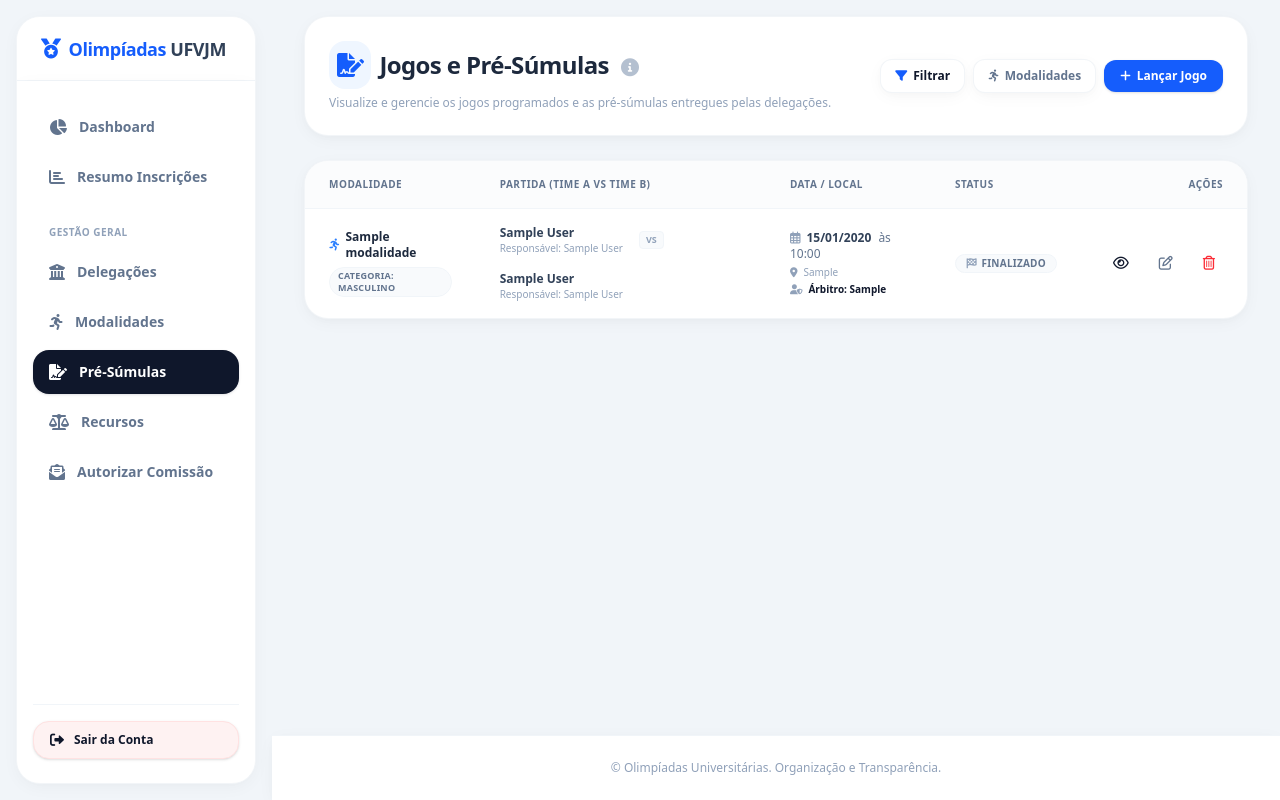
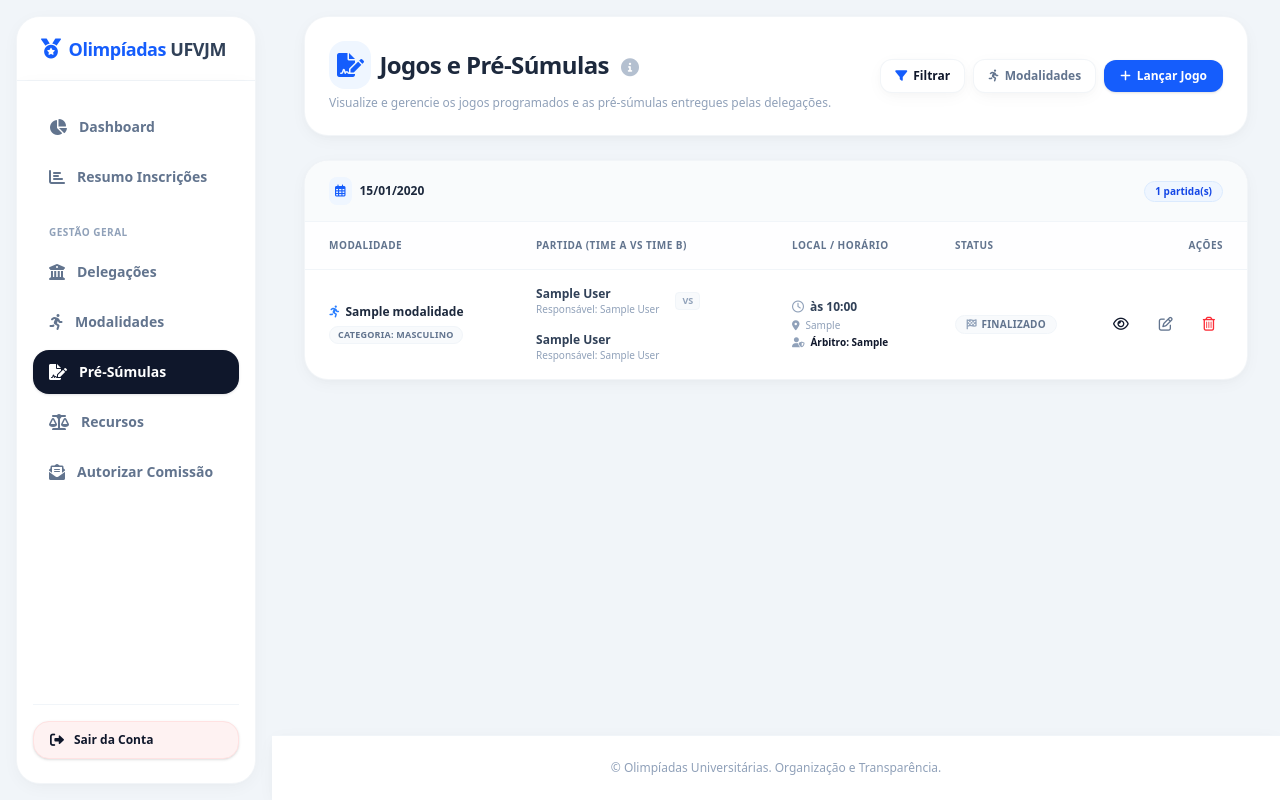
Before and after one commit to danielrp9/olimpiadas-ufvjm, a Django app: page /presumulas/ in a window 1280 px wide. Run offline with Django 5.2, Linux system fonts and the light colour scheme; a user stored in the database is signed in; tables that the repository leaves empty hold one stand-in row (values such as "Sample post"); style sheets or scripts are compiled from the project's sources; some libraries are stand-ins or nearby versions.

Commit message:
style: agrupar listagem de pre-sumulas por data na interface

```diff
--- a/core/templates/core/presumula_list.html
+++ b/core/templates/core/presumula_list.html
@@ -93,21 +93,38 @@
         </form>
     </div>
 
-    <!-- Tabela de Jogos / Rodadas -->
+    {% regroup jogos by data_jogo as jogos_por_data %}
+
+    <!-- Tabela de Jogos / Rodadas por Data -->
+    <div class="space-y-6">
+        {% for group in jogos_por_data %}
             <div class="bg-white border border-slate-200/60 rounded-3xl overflow-hidden shadow-md">
+                <!-- Cabeçalho do Dia -->
+                <div class="bg-slate-50/80 px-6 py-4 border-b border-slate-100 flex items-center justify-between">
+                    <h3 class="text-xs font-bold text-slate-800 flex items-center gap-2">
+                        <span class="p-1.5 bg-blue-50 text-blue-600 rounded-lg">
+                            <i class="far fa-calendar-alt"></i>
+                        </span>
+                        {{ group.grouper|date:"d/m/Y" }}
+                    </h3>
+                    <span class="inline-flex items-center px-2.5 py-0.5 rounded-full text-[10px] font-bold bg-blue-50 text-blue-700 border border-blue-100">
+                        {{ group.list|length }} partida(s)
+                    </span>
+                </div>
+
                 <div class="overflow-x-auto">
                     <table class="w-full text-left border-collapse">
                         <thead>
-                    <tr class="bg-slate-50/50 border-b border-slate-100 text-slate-500 text-[10px] font-bold uppercase tracking-wider">
-                        <th class="px-6 py-4">Modalidade</th>
-                        <th class="px-6 py-4">Partida (Time A vs Time B)</th>
-                        <th class="px-6 py-4">Data / Local</th>
-                        <th class="px-6 py-4">Status</th>
+                            <tr class="bg-slate-50/20 border-b border-slate-100 text-slate-500 text-[10px] font-bold uppercase tracking-wider">
+                                <th class="px-6 py-4 w-1/4">Modalidade</th>
+                                <th class="px-6 py-4 w-1/3">Partida (Time A vs Time B)</th>
+                                <th class="px-6 py-4 w-1/5">Local / Horário</th>
+                                <th class="px-6 py-4 w-1/8">Status</th>
                                 <th class="px-6 py-4 text-right">Ações</th>
                             </tr>
                         </thead>
                         <tbody class="divide-y divide-slate-100 text-slate-655 text-xs">
-                    {% for jogo in jogos %}
+                            {% for jogo in group.list %}
                             <tr class="hover:bg-slate-50/30 transition">
                                 <!-- Modalidade -->
                                 <td class="px-6 py-4 align-middle">
@@ -134,14 +151,13 @@
                                     </div>
                                 </td>
 
-                        <!-- Data e Local -->
+                                <!-- Local e Horário -->
                                 <td class="px-6 py-4 align-middle space-y-1">
+                                    {% if jogo.horario_jogo %}
                                         <p class="font-semibold text-slate-700">
-                                <i class="far fa-calendar-alt text-slate-400 mr-1.5"></i>{{ jogo.data_jogo|date:"d/m/Y" }}
-                                {% if jogo.horario_jogo %}
-                                    <span class="text-slate-500 font-medium ml-1">às {{ jogo.horario_jogo|time:"H:i" }}</span>
+                                            <i class="far fa-clock text-slate-400 mr-1.5"></i>às {{ jogo.horario_jogo|time:"H:i" }}
+                                        </p>
                                     {% endif %}
-                            </p>
                                     {% if jogo.local %}
                                         <p class="text-[10px] text-slate-400">
                                             <i class="fas fa-map-marker-alt text-slate-400 mr-1.5"></i>{{ jogo.local }}
@@ -214,7 +230,7 @@
                                             {% if jogo.is_finalizado_por_wo %}
                                                 {% if jogo.minha_presumula %}
                                                     <a href="{% url 'presumula_detail' jogo.minha_presumula.id %}"
-                                               class="inline-flex items-center px-3.5 py-1.5 border border-slate-200 hover:bg-slate-50 rounded-xl text-[10px] font-bold text-slate-500 bg-white transition shadow-sm gap-1 focus:outline-none">
+                                                       class="inline-flex items-center px-3.5 py-1.5 border border-slate-200 hover:bg-slate-50 rounded-xl text-[10px] font-bold text-slate-555 bg-white transition shadow-sm gap-1 focus:outline-none">
                                                         <i class="far fa-eye"></i> Ver
                                                     </a>
                                                     <span class="text-[10px] text-red-655 font-semibold italic">WO Aplicado</span>
@@ -223,7 +239,7 @@
                                                 {% endif %}
                                             {% elif jogo.minha_presumula %}
                                                 <a href="{% url 'presumula_detail' jogo.minha_presumula.id %}"
-                                           class="inline-flex items-center px-3.5 py-1.5 border border-slate-200 hover:bg-slate-50 rounded-xl text-[10px] font-bold text-slate-500 bg-white transition shadow-sm gap-1 focus:outline-none">
+                                                   class="inline-flex items-center px-3.5 py-1.5 border border-slate-200 hover:bg-slate-50 rounded-xl text-[10px] font-bold text-slate-555 bg-white transition shadow-sm gap-1 focus:outline-none">
                                                         <i class="far fa-eye"></i> Ver
                                                     </a>
                                                     {% if not jogo.finalizado %}
@@ -252,20 +268,21 @@
                                     {% endif %}
                                 </td>
                             </tr>
+                            {% endfor %}
+                        </tbody>
+                    </table>
+                </div>
+            </div>
         {% empty %}
-                    <tr>
-                        <td colspan="5" class="px-6 py-12 text-center text-slate-400">
+            <!-- Card Estado Vazio -->
+            <div class="bg-white border border-slate-200/60 rounded-3xl p-12 text-center text-slate-400 shadow-md">
                 <div class="w-12 h-12 bg-slate-50 text-slate-300 rounded-full flex items-center justify-center mx-auto mb-3 border border-dashed border-slate-200">
                     <i class="fas fa-calendar-times text-lg"></i>
                 </div>
                 <p class="font-bold text-slate-700 text-sm">Nenhum jogo agendado</p>
                 <p class="text-[11px] text-slate-400 mt-1 max-w-sm mx-auto">Nenhum jogo ou partida foi registrada para as Olimpíadas até o momento.</p>
-                        </td>
-                    </tr>
+            </div>
         {% endfor %}
-                </tbody>
-            </table>
-        </div>
     </div>
 </div>
 
```
Lines whose indentation alone changed are shown as unchanged.
